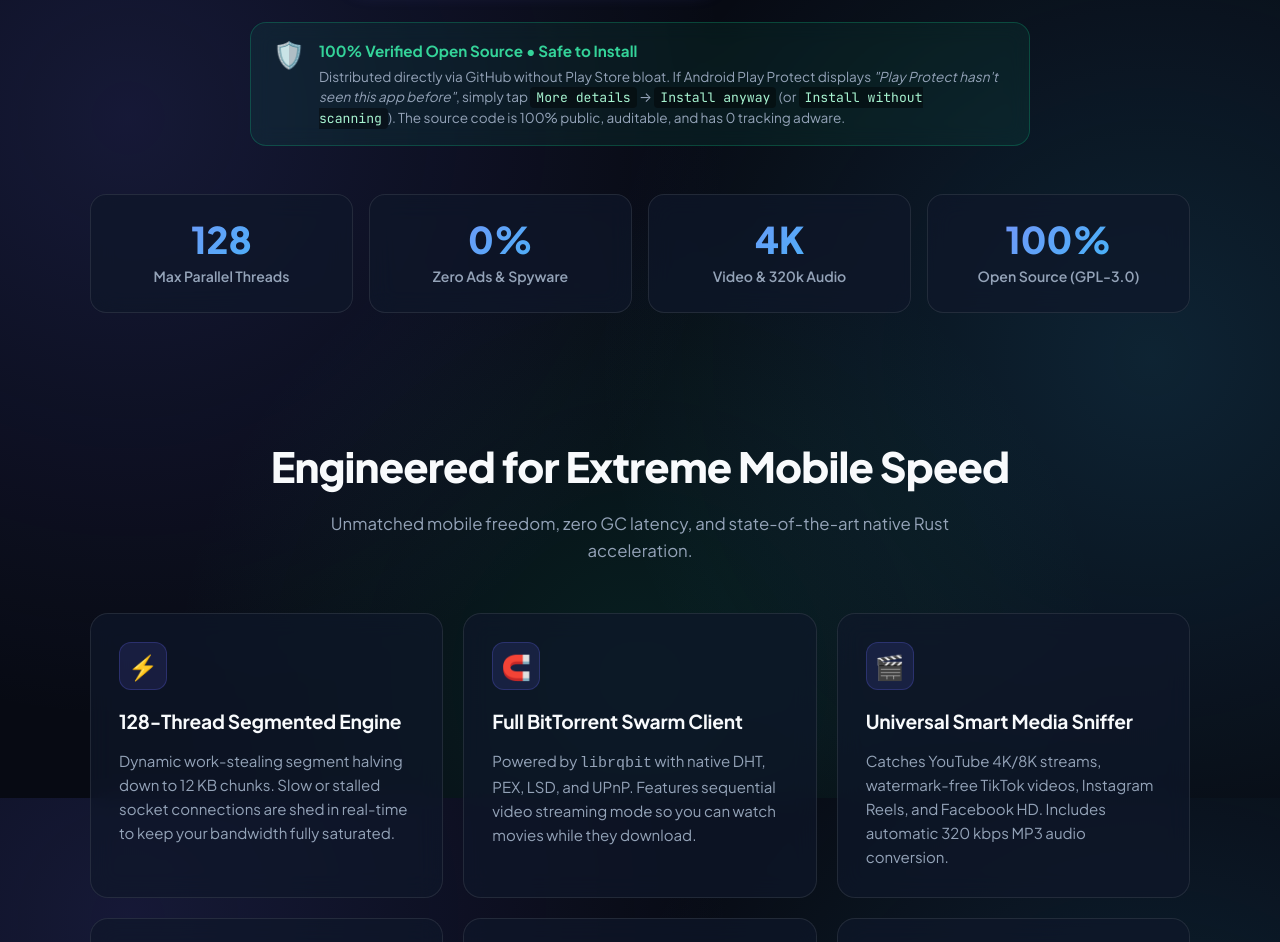
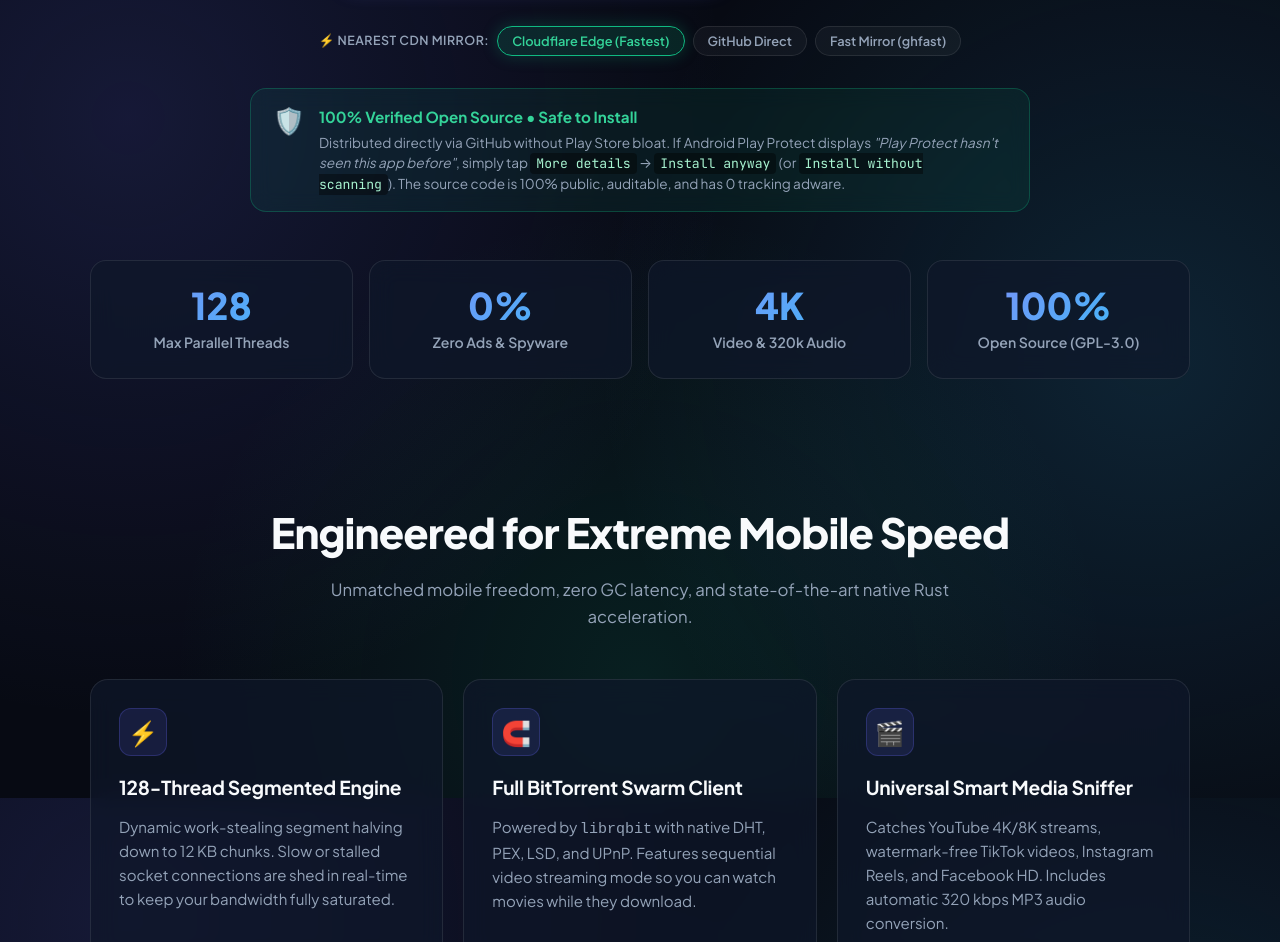
Before and after one commit to djsusmith/hyperstream-android, a plain HTML site: page docs/index.html in a window 1280 px wide. Shown: the part 802-1744 px from the top of the page. Drawn offline with Linux system fonts and the light colour scheme.

Commit message:
fix(website,readme): remove hardcoded file size, restore cdn mirror options, and fix mermaid diagram syntax

```diff
--- a/docs/index.html
+++ b/docs/index.html
@@ -305,6 +305,55 @@
       font-size: 0.78rem;
       font-weight: 500;
       opacity: 0.85;
+    }
+
+    /* High-Speed CDN Mirror Selector */
+    .mirror-selector-box {
+      display: flex;
+      align-items: center;
+      justify-content: center;
+      gap: 8px;
+      margin-top: 14px;
+      margin-bottom: 22px;
+      flex-wrap: wrap;
+    }
+
+    .mirror-label {
+      font-size: 0.78rem;
+      color: var(--text-muted);
+      font-weight: 600;
+      text-transform: uppercase;
+      letter-spacing: 0.5px;
+    }
+
+    .mirror-btn {
+      background: rgba(255, 255, 255, 0.04);
+      border: 1px solid var(--card-border);
+      color: var(--text-muted);
+      font-size: 0.8rem;
+      font-weight: 600;
+      padding: 6px 14px;
+      border-radius: 999px;
+      cursor: pointer;
+      transition: all 0.2s cubic-bezier(0.16, 1, 0.3, 1);
+      font-family: inherit;
+      display: inline-flex;
+      align-items: center;
+      gap: 5px;
+    }
+
+    .mirror-btn:hover {
+      color: #fff;
+      border-color: rgba(255, 255, 255, 0.25);
+      background: rgba(255, 255, 255, 0.08);
+      transform: translateY(-1px);
+    }
+
+    .mirror-btn.active {
+      background: rgba(16, 185, 129, 0.15);
+      border-color: #10b981;
+      color: #34d399;
+      box-shadow: 0 0 16px rgba(16, 185, 129, 0.25);
     }
 
     /* Security & Play Protect Reassurance Banner */
@@ -730,7 +779,7 @@
         <a href="#engine">128T Engine</a>
         <a href="#comparison">Comparison</a>
         <a href="https://github.com/djsusmith/hyperstream-android" target="_blank" rel="noopener">GitHub</a>
-        <a href="https://github.com/djsusmith/hyperstream-android/releases/download/v0.6.0/HyperStream-v0.6.0-arm64.apk" class="btn btn-primary btn-nav" onclick="trackDownload('navbar')">
+        <a href="https://gh-proxy.com/https://github.com/djsusmith/hyperstream-android/releases/download/v0.6.0/HyperStream-v0.6.0-arm64.apk" class="btn btn-primary btn-nav" id="navDownloadBtn" onclick="trackDownload('navbar')">
           <svg width="16" height="16" viewBox="0 0 24 24" fill="none" stroke="currentColor" stroke-width="2.5" stroke-linecap="round" stroke-linejoin="round"><path d="M21 15v4a2 2 0 0 1-2 2H5a2 2 0 0 1-2-2v-4"/><polyline points="7 10 12 15 17 10"/><line x1="12" y1="15" x2="12" y2="3"/></svg>
           Download APK
         </a>
@@ -761,18 +810,26 @@
       </p>
 
       <div class="hero-actions">
-        <a href="https://github.com/djsusmith/hyperstream-android/releases/download/v0.6.0/HyperStream-v0.6.0-arm64.apk" class="btn btn-primary btn-download-hero" id="heroDownloadBtn" onclick="trackDownload('hero')">
+        <a href="https://gh-proxy.com/https://github.com/djsusmith/hyperstream-android/releases/download/v0.6.0/HyperStream-v0.6.0-arm64.apk" class="btn btn-primary btn-download-hero" id="heroDownloadBtn" onclick="trackDownload('hero')">
           <span style="display: flex; align-items: center; gap: 8px;">
             <svg width="22" height="22" viewBox="0 0 24 24" fill="none" stroke="currentColor" stroke-width="2.5" stroke-linecap="round" stroke-linejoin="round"><path d="M21 15v4a2 2 0 0 1-2 2H5a2 2 0 0 1-2-2v-4"/><polyline points="7 10 12 15 17 10"/><line x1="12" y1="15" x2="12" y2="3"/></svg>
             Download HyperStream v0.6.0
           </span>
-          <span class="subtext">ARM64 APK &bull; 55 MB &bull; GPL-3.0 Open Source</span>
+          <span class="subtext">ARM64 APK &bull; Android 8.0+ &bull; GPL-3.0 Open Source</span>
         </a>
 
         <a href="https://github.com/djsusmith/hyperstream-android" target="_blank" rel="noopener" class="btn btn-secondary" style="padding: 16px 28px;">
           <svg width="20" height="20" viewBox="0 0 24 24" fill="currentColor"><path d="M12 0c-6.626 0-12 5.373-12 12 0 5.302 3.438 9.8 8.207 11.387.599.111.793-.261.793-.577v-2.234c-3.338.726-4.033-1.416-4.033-1.416-.546-1.387-1.333-1.756-1.333-1.756-1.089-.745.083-.729.083-.729 1.205.084 1.839 1.237 1.839 1.237 1.07 1.834 2.807 1.304 3.492.997.107-.775.418-1.305.762-1.604-2.665-.305-5.467-1.334-5.467-5.931 0-1.311.469-2.381 1.236-3.221-.124-.303-.535-1.524.117-3.176 0 0 1.008-.322 3.301 1.23.957-.266 1.983-.399 3.003-.404 1.02.005 2.047.138 3.006.404 2.291-1.552 3.297-1.23 3.297-1.23.653 1.653.242 2.874.118 3.176.77.84 1.235 1.911 1.235 3.221 0 4.609-2.807 5.624-5.479 5.921.43.372.823 1.102.823 2.222v3.293c0 .319.192.694.801.576 4.765-1.589 8.199-6.086 8.199-11.386 0-6.627-5.373-12-12-12z"/></svg>
           View on GitHub
         </a>
+      </div>
+
+      <!-- High-Speed CDN Mirror Selector -->
+      <div class="mirror-selector-box">
+        <span class="mirror-label">⚡ Nearest CDN Mirror:</span>
+        <button class="mirror-btn active" onclick="setMirror('cdn', this)">Cloudflare Edge (Fastest)</button>
+        <button class="mirror-btn" onclick="setMirror('gh', this)">GitHub Direct</button>
+        <button class="mirror-btn" onclick="setMirror('alt', this)">Fast Mirror (ghfast)</button>
       </div>
 
       <!-- Play Protect & Trust Reassurance (Translucent Card) -->
@@ -967,6 +1024,29 @@
         </table>
       </div>
     </section>
+
+    <!-- Bottom CTA Banner (Kiwi Next style) -->
+    <section style="margin: 64px 0 24px; text-align: center; padding: 48px 24px; background: radial-gradient(circle at top, rgba(99, 102, 241, 0.15), rgba(15, 23, 42, 0.7) 70%); border: 1px solid var(--card-border); border-radius: 24px; position: relative; overflow: hidden;">
+      <h2 style="font-size: clamp(1.6rem, 3vw, 2.2rem); font-weight: 800; margin-bottom: 12px; letter-spacing: -0.5px;">Ready to Turbocharge Your Downloads?</h2>
+      <p style="color: var(--text-muted); max-width: 560px; margin: 0 auto 28px; font-size: 1.05rem; line-height: 1.6;">
+        Experience maximum speed on Android with 128 parallel segmented threads, 4K YouTube &amp; TikTok extraction, and native BitTorrent.
+      </p>
+      <div style="display: flex; justify-content: center; gap: 16px; flex-wrap: wrap;">
+        <a id="bottomDownloadBtn" href="https://gh-proxy.com/https://github.com/djsusmith/hyperstream-android/releases/download/v0.6.0/HyperStream-v0.6.0-arm64.apk" class="btn btn-primary btn-download-hero" onclick="trackDownload('bottom_cta')">
+          <span style="display: flex; align-items: center; gap: 8px;">
+            <svg width="22" height="22" viewBox="0 0 24 24" fill="none" stroke="currentColor" stroke-width="2.5" stroke-linecap="round" stroke-linejoin="round"><path d="M21 15v4a2 2 0 0 1-2 2H5a2 2 0 0 1-2-2v-4"/><polyline points="7 10 12 15 17 10"/><line x1="12" y1="15" x2="12" y2="3"/></svg>
+            Download HyperStream v0.6.0
+          </span>
+          <span class="subtext">ARM64 APK &bull; Android 8.0+ &bull; GPL-3.0 Open Source</span>
+        </a>
+      </div>
+      <div class="mirror-selector-box" style="margin-top: 22px; margin-bottom: 0;">
+        <span class="mirror-label">⚡ Nearest CDN Mirror:</span>
+        <button class="mirror-btn active" onclick="setMirror('cdn', this)">Cloudflare Edge (Fastest)</button>
+        <button class="mirror-btn" onclick="setMirror('gh', this)">GitHub Direct</button>
+        <button class="mirror-btn" onclick="setMirror('alt', this)">Fast Mirror (ghfast)</button>
+      </div>
+    </section>
   </main>
 
   <!-- Footer (Kiwi Next style) -->
@@ -993,6 +1073,40 @@
   </footer>
 
   <script>
+    const mirrorMap = {
+      cdn: 'https://gh-proxy.com/https://github.com/djsusmith/hyperstream-android/releases/download/v0.6.0/HyperStream-v0.6.0-arm64.apk',
+      gh: 'https://github.com/djsusmith/hyperstream-android/releases/download/v0.6.0/HyperStream-v0.6.0-arm64.apk',
+      alt: 'https://ghfast.top/https://github.com/djsusmith/hyperstream-android/releases/download/v0.6.0/HyperStream-v0.6.0-arm64.apk'
+    };
+
+    let activeMirrorKey = 'cdn';
+
+    function setMirror(key, clickedBtn) {
+      activeMirrorKey = key;
+      const url = mirrorMap[key] || mirrorMap.cdn;
+
+      const heroBtn = document.getElementById('heroDownloadBtn');
+      const navBtn = document.getElementById('navDownloadBtn');
+      const bottomBtn = document.getElementById('bottomDownloadBtn');
+      if (heroBtn) heroBtn.href = url;
+      if (navBtn) navBtn.href = url;
+      if (bottomBtn) bottomBtn.href = url;
+
+      document.querySelectorAll('.mirror-selector-box').forEach(box => {
+        box.querySelectorAll('.mirror-btn').forEach(btn => {
+          if (btn.getAttribute('onclick')?.includes("'" + key + "'")) {
+            btn.classList.add('active');
+          } else {
+            btn.classList.remove('active');
+          }
+        });
+      });
+
+      if (typeof fbq === 'function') {
+        fbq('trackCustom', 'SelectMirror', { mirror: key, url: url });
+      }
+    }
+
     function trackDownload(source) {
       if (typeof fbq === 'function') {
         fbq('track', 'Lead', {
```
Also changed, not shown: 1 other file.
